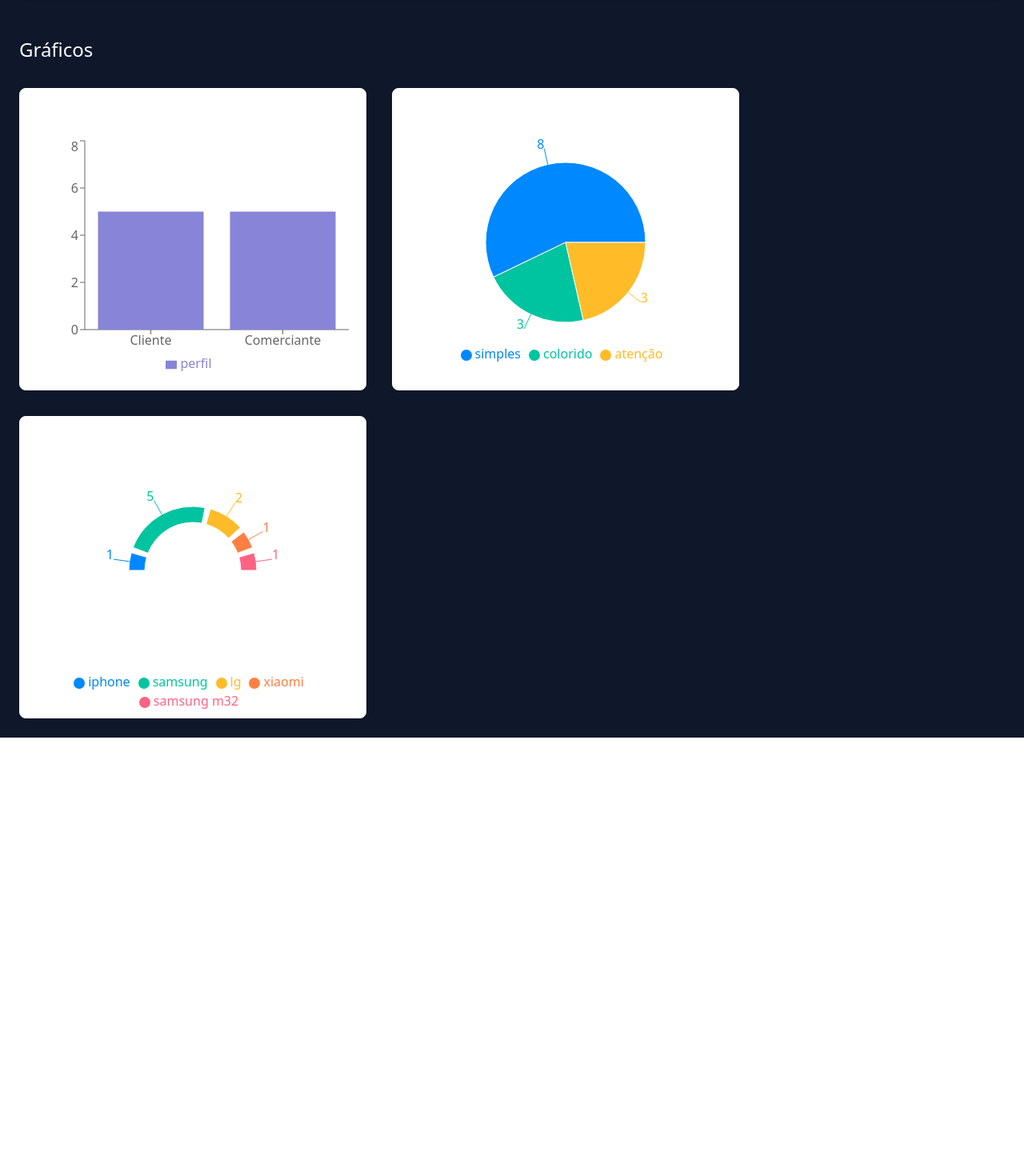
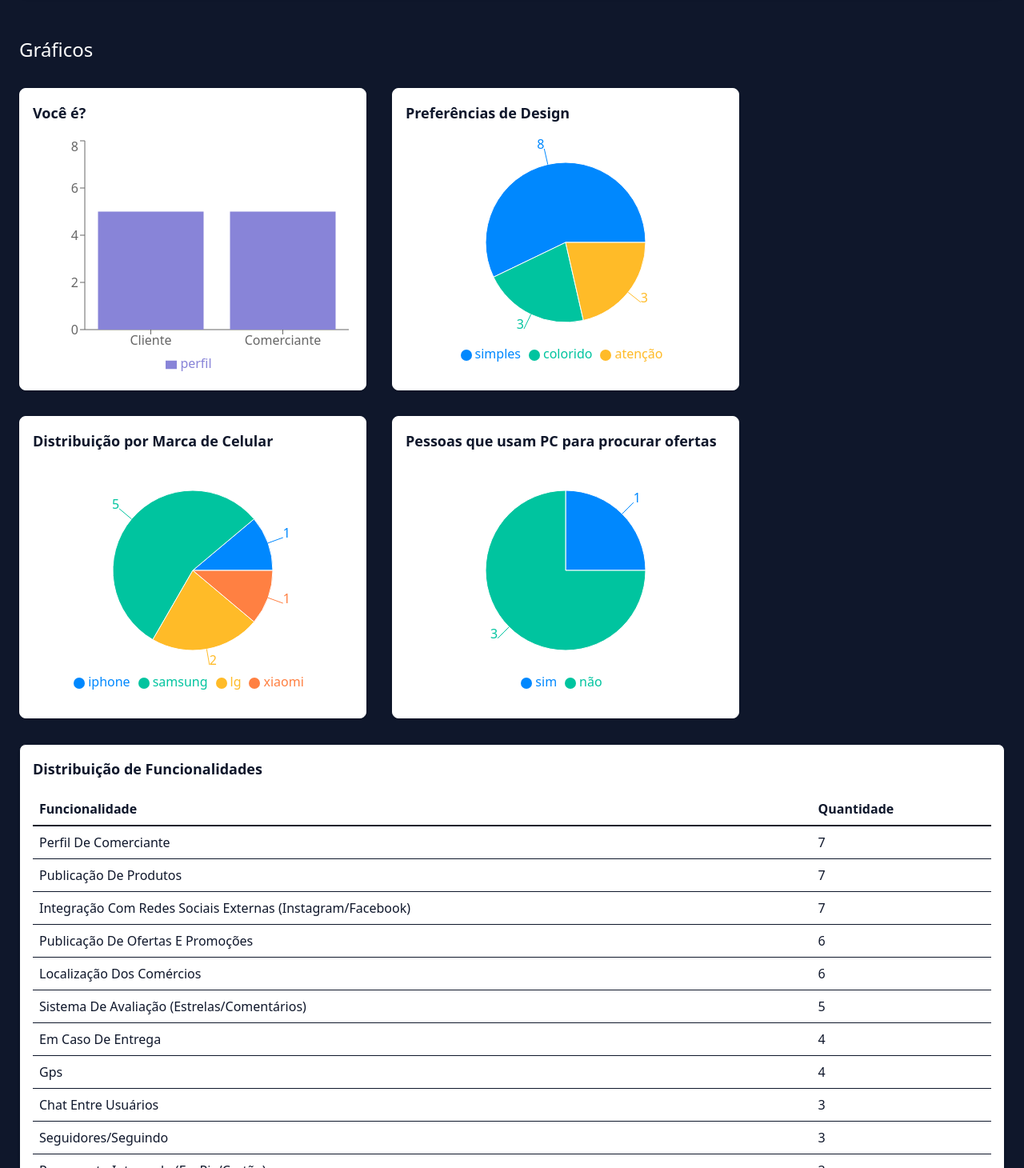
Before and after one commit to wurdigtato/dashboard, a React (Vite) app: page / in a window 1280 px wide. Shown: the part 750-2210 px from the top of the page at 80% size. Before the commit the page ends 1672 px from the top, so only its background shows below. Built offline with nearby package versions, Linux system fonts and the light colour scheme.

Commit message:
Estilização e ampliação da analise

```diff
--- a/src/data/dados.json
+++ b/src/data/dados.json
@@ -2,6 +2,7 @@
   {
     "timestamp": "2025-05-08 08:52:17",
     "perfil": "Cliente",
+    "funcionalidades": "Perfil de comerciante, Publicação de produtos, Publicação de ofertas e promoções, Chat entre usuários, Sistema de avaliação (estrelas/comentários), Integração com redes sociais externas (Instagram/Facebook), Localização dos comércios, Em caso de entrega, GPS",
     "designIdeal": "simples",
     "appsReferencia": "não",
     "marcaCelular": "iphone",
@@ -10,6 +11,7 @@
   },
   {
     "timestamp": "2025-05-08 11:23:04",
+    "funcionalidades": "Perfil de comerciante, Publicação de produtos, Seguidores/seguindo, Integração com redes sociais externas (Instagram/Facebook), Localização dos comércios",
     "perfil": "Comerciante",
     "designIdeal": "Colorido",
     "appsReferencia": "Sim",
@@ -20,6 +22,7 @@
   {
     "timestamp": "2025-05-08 11:30:02",
     "perfil": "Cliente",
+    "funcionalidades":  "Publicação de produtos, Localização dos comércios",
     "designIdeal": "simples e claro",
     "appsReferencia": "nao",
     "marcaCelular": "lg",
@@ -29,6 +32,7 @@
   {
     "timestamp": "2025-05-08 11:38:20",
     "perfil": "Cliente",
+    "funcionalidades": "Perfil de comerciante, Publicação de produtos, Publicação de ofertas e promoções, Sistema de avaliação (estrelas/comentários), Localização dos comércios, Newsletter, Segurança",
     "designIdeal": "Simples e acessível . Nenhum vídeo, nenhum áudio ( atenção às pessoas neurodivergentes e PCD)",
     "appsReferencia": "Olx",
     "marcaCelular": "Xiaomi",
@@ -38,6 +42,7 @@
   {
     "timestamp": "2025-05-08 11:40:46",
     "perfil": "Cliente",
+    "funcionalidades": "Publicação de ofertas e promoções",
     "designIdeal": "Colorido",
     "appsReferencia": "Não lembro.",
     "marcaCelular": "LG",
@@ -47,6 +52,7 @@
   {
     "timestamp": "2025-05-08 11:45:18",
     "perfil": "Cliente",
+    "funcionalidades": "Publicação de produtos, Publicação de ofertas e promoções, Sistema de curtidas/comentários, Chat entre usuários, Sistema de avaliação (estrelas/comentários), Integração com redes sociais externas (Instagram/Facebook), Pagamento integrado (ex: Pix/cartão), Localização dos comércios, Em caso de entrega, GPS",
     "designIdeal": "Um app simples mas que chame atenção, que seja intuitivo.",
     "appsReferencia": "OLX, Marketplace do Facebook.",
     "marcaCelular": "Samsung",
@@ -56,6 +62,7 @@
   {
     "timestamp": "2025-05-09 15:08:58",
     "perfil": "Comerciante",
+    "funcionalidades": "Perfil de comerciante, Publicação de produtos, Publicação de ofertas e promoções, Sistema de curtidas/comentários, Chat entre usuários, Seguidores/seguindo, Sistema de avaliação (estrelas/comentários), Integração com redes sociais externas (Instagram/Facebook), Pagamento integrado (ex: Pix/cartão), Localização dos comércios, Em caso de entrega, GPS",
     "designIdeal": "Simples, sucinto colorido",
     "appsReferencia": "Não, na verdade detesto ter que publicar, gosto de produzir",
     "marcaCelular": "Samsung m32",
@@ -65,6 +72,7 @@
   {
     "timestamp": "2025-05-09 15:26:39",
     "perfil": "Comerciante",
+    "funcionalidades": "Perfil de comerciante, Publicação de produtos, Publicação de ofertas e promoções, Seguidores/seguindo, Sistema de avaliação (estrelas/comentários), Integração com redes sociais externas (Instagram/Facebook), Pagamento integrado (ex: Pix/cartão), Em caso de entrega, GPS",
     "designIdeal": "Simples mas que chame atenção",
     "appsReferencia": "Sem opinião formada",
     "marcaCelular": "Samsung",
@@ -74,6 +82,7 @@
   {
     "timestamp": "2025-05-12 10:49:39",
     "perfil": "Comerciante",
+    "funcionalidades": "Perfil de comerciante, Integração com redes sociais externas (Instagram/Facebook)",
     "designIdeal": "Simples",
     "appsReferencia": "Instagram",
     "marcaCelular": "Samsung",
@@ -83,6 +92,7 @@
   {
     "timestamp": "2025-05-12 10:49:52",
     "perfil": "Comerciante",
+    "funcionalidades": "Perfil de comerciante, Integração com redes sociais externas (Instagram/Facebook)",
     "designIdeal": "Simples",
     "appsReferencia": "Instagram",
     "marcaCelular": "Samsung",
--- a/src/pages/Dashboard.jsx
+++ b/src/pages/Dashboard.jsx
@@ -68,18 +68,62 @@ const Dashboard = () => {
 
    const phoneBrandData = Object.entries(
       data.reduce((acc, item) => {
-         const brand = item.marcaCelular?.toLowerCase().trim(); // Normaliza a marca do celular
-         if (brand) {
-            acc[brand] = (acc[brand] || 0) + 1; // Conta a frequência de cada marca
+         // Lista de marcas conhecidas
+         const knownBrands = [
+            'samsung',
+            'iphone',
+            'xiaomi',
+            'motorola',
+            'lg',
+            'nokia',
+            'asus',
+            'sony',
+            'huawei',
+            'google',
+         ];
+
+         const brand = item.marcaCelular?.toLowerCase().trim(); // Normaliza a entrada
+         if (brand && knownBrands.includes(brand)) {
+            // Verifica se a marca está na lista
+            acc[brand] = (acc[brand] || 0) + 1; // Conta a frequência da marca
          }
          return acc;
       }, {})
    ).map(([name, value]) => ({name, value})); // Transforma em array de objetos
 
+   const pcUsageData = Object.entries(
+      data.reduce((acc, item) => {
+         const response = item.usaPCparaOfertas?.toLowerCase().trim(); // Normaliza a resposta
+         if (response === 'sim' || response === 'não') {
+            // Filtra apenas "Sim" ou "Não"
+            acc[response] = (acc[response] || 0) + 1; // Conta a frequência
+         }
+         return acc;
+      }, {})
+   ).map(([name, value]) => ({name, value}));
+
+   const functionalitiesData = Object.entries(
+      data.reduce((acc, item) => {
+         const functionalities = item.funcionalidades
+            ?.split(',') // Divide as funcionalidades por vírgulas
+            .map((func) => func.trim().toLowerCase()); // Remove espaços e converte para minúsculas
+
+         if (functionalities) {
+            functionalities.forEach((func) => {
+               acc[func] = (acc[func] || 0) + 1; // Conta a frequência de cada funcionalidade
+            });
+         }
+
+         return acc;
+      }, {})
+   ).map(([name, value]) => ({name, value}))
+    .sort((a, b) => b.value - a.value); // Transforma em array de objetos
+
    const labelMap = {
       timestamp: 'Data e Hora',
       perfil: 'Perfil',
-      designIdeal: 'Design Ideal',
+      funcionalidade: 'Funcionalidades',
+      designIdeal: 'Quais funcionalidades você considera essenciais? ',
       appsReferencia: 'Apps de Referência',
       marcaCelular: 'Marca do Celular',
       usaPCparaOfertas: 'Usa PC para Ofertas',
@@ -136,8 +180,8 @@ const Dashboard = () => {
          <div className="mt-8 flex flex-wrap gap-8">
             {/* Bar Chart */}
             <div className="p-4 border rounded-lg shadow bg-white">
-               <h2 className="text-lg font-semibold mb-4">
-                  Distribuição por Perfil
+               <h2 className="text-lg text-slate-900 font-semibold mb-4">
+                  Você é?
                </h2>
                <BarChart width={400} height={300} data={barChartData}>
                   <XAxis dataKey="name" />
@@ -150,7 +194,7 @@ const Dashboard = () => {
 
             {/* Pie Chart */}
             <div className="p-4 border rounded-lg shadow bg-white">
-               <h2 className="text-lg font-semibold mb-4">
+               <h2 className="text-lg text-slate-900 font-semibold mb-4">
                   Preferências de Design
                </h2>
                <PieChart width={400} height={300}>
@@ -177,7 +221,7 @@ const Dashboard = () => {
             </div>
             {/* Phone Brand Straight Angle Pie Chart */}
             <div className="p-4 border rounded-lg shadow bg-white">
-               <h2 className="text-lg font-semibold mb-4">
+               <h2 className="text-lg text-slate-900 font-semibold mb-4">
                   Distribuição por Marca de Celular
                </h2>
                <PieChart width={400} height={300}>
@@ -187,12 +231,8 @@ const Dashboard = () => {
                      nameKey="name"
                      cx="50%"
                      cy="50%"
-                     innerRadius={60}
-                     outerRadius={80}
-                     startAngle={180} // Começa no topo (ângulo reto)
-                     endAngle={0} // Termina no lado direito
+                     outerRadius={100}
                      fill="#82ca9d"
-                     paddingAngle={5}
                      label
                   >
                      {phoneBrandData.map((entry, index) => (
@@ -205,6 +245,56 @@ const Dashboard = () => {
                   <Tooltip />
                   <Legend verticalAlign="bottom" height={36} />
                </PieChart>
+
+            </div>
+            {/* PC Usage Chart */}
+            <div className="p-4 border rounded-lg shadow bg-white">
+               <h2 className="text-lg font-semibold mb-4 text-slate-900">
+                Pessoas que usam PC para procurar ofertas
+               </h2>
+               <PieChart width={400} height={300}>
+                  <Pie
+                     data={pcUsageData}
+                     dataKey="value"
+                     nameKey="name"
+                     cx="50%"
+                     cy="50%"
+                     outerRadius={100}
+                     fill="#8884d8"
+                     label
+                  >
+                     {pcUsageData.map((entry, index) => (
+                        <Cell
+                           key={`cell-${index}`}
+                           fill={COLORS[index % COLORS.length]}
+                        />
+                     ))}
+                  </Pie>
+                  <Tooltip />
+                  <Legend verticalAlign="bottom" height={36} />
+               </PieChart>
+            </div>
+            {/* Functionalities Chart */}
+            <div className="p-4 w-full border rounded-lg shadow bg-white text-slate-900">
+               <h2 className="text-lg font-semibold mb-4">
+                  Distribuição de Funcionalidades
+               </h2>
+               <table className="w-full text-left border-collapse">
+                  <thead>
+                     <tr>
+                        <th className="border-b-2 p-2">Funcionalidade</th>
+                        <th className="border-b-2 p-2">Quantidade</th>
+                     </tr>
+                  </thead>
+                  <tbody>
+                     {functionalitiesData.map((func, index) => (
+                        <tr key={index} className="hover:bg-gray-100">
+                           <td className="border-b p-2 capitalize">{func.name}</td>
+                           <td className="border-b p-2">{func.value}</td>
+                        </tr>
+                     ))}
+                  </tbody>
+               </table>
             </div>
          </div>
       </div>
```
